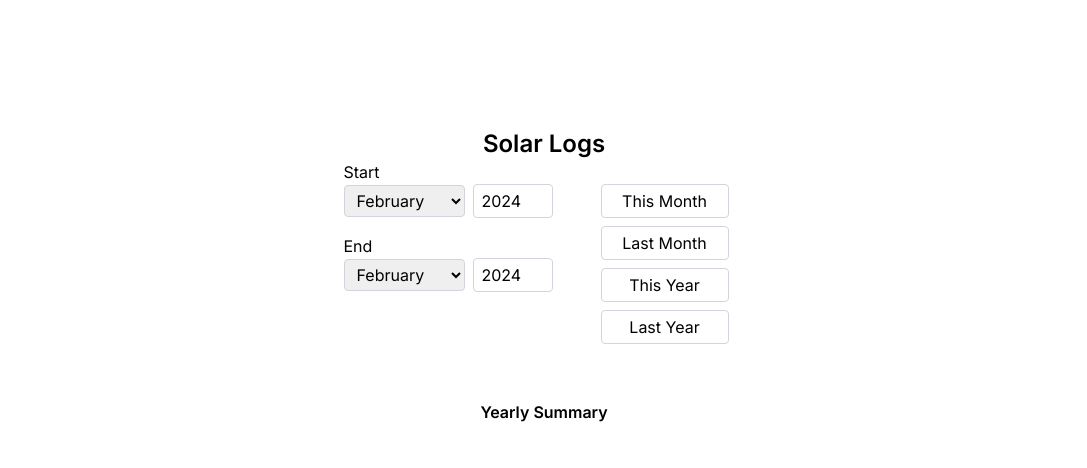
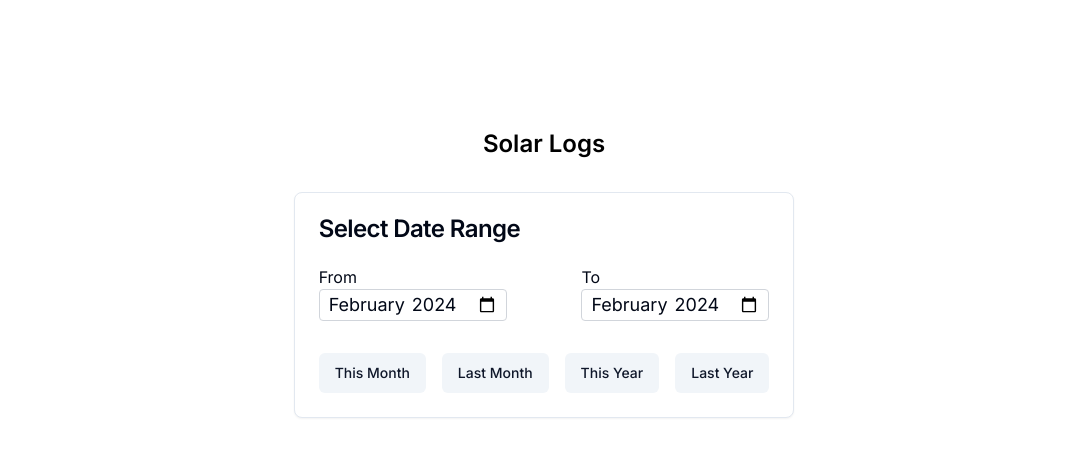
Before and after one commit to nf1973/solar, a Next.js app: page / in a window 1280 px wide. Shown: the top 468 px of the page, without its empty margins (96-1183 px from the left). Built offline with nearby package versions, Linux system fonts and the light colour scheme; no server answers; the database is empty.

Commit message:
improve date range picker

```diff
--- a/components/DateRangePicker.jsx
+++ b/components/DateRangePicker.jsx
@@ -1,4 +1,5 @@
-import React, { useState } from "react";
+import { Card, CardContent, CardHeader, CardTitle } from "@/components/ui/card";
+import { Button } from "@/components/ui/button";
 
 const DateRangePicker = ({
   startYear,
@@ -10,10 +11,6 @@
   endMonth,
   setEndMonth,
 }) => {
-  const handleDateChange = () => {
-    onDateChange(startYear, startMonth, endYear, endMonth);
-  };
-
   const handlePreselection = (range) => {
     const currentDate = new Date();
     let newStartYear = startYear;
@@ -26,12 +23,6 @@
         newStartYear = currentDate.getFullYear() - 1;
         newStartMonth = 1; // January
         newEndYear = currentDate.getFullYear() - 1;
-        newEndMonth = 12; // December
-        break;
-      case "thisYear":
-        newStartYear = currentDate.getFullYear();
-        newStartMonth = 1; // January
-        newEndYear = currentDate.getFullYear();
         newEndMonth = 12; // December
         break;
       case "lastMonth":
@@ -50,7 +41,7 @@
         newEndYear = currentDate.getFullYear();
         newEndMonth = currentDate.getMonth() + 1;
         break;
-      case "yearToDate":
+      case "thisYear":
         newStartYear = currentDate.getFullYear();
         newStartMonth = 1; // January
         newEndYear = currentDate.getFullYear();
@@ -66,106 +57,107 @@
     setEndMonth(newEndMonth);
   };
 
+  const handleStartChange = (e) => {
+    const [year, month] = e.target.value
+      .split("-")
+      .map((value) => parseInt(value));
+    if (!isNaN(year) && !isNaN(month) && year && month) {
+      setStartYear(year);
+      setStartMonth(month);
+    }
+  };
+
+  const handleEndChange = (e) => {
+    const [year, month] = e.target.value
+      .split("-")
+      .map((value) => parseInt(value));
+    if (!isNaN(year) && !isNaN(month) && year && month) {
+      setEndYear(year);
+      setEndMonth(month);
+    }
+  };
+  const currentDate = new Date();
+  const currentYear = currentDate.getFullYear();
+  const currentMonth = currentDate.getMonth() + 1;
+  const minDate = "2018-01";
+  const maxDate = `${currentYear}-${currentMonth.toString().padStart(2, "0")}`;
+
   return (
-    <div className="flex gap-8 ">
-      <div className="flex flex-col items-center  mr-4">
-        <div className="space-x-4 mb-4">
+    <Card className="m-8">
+      <CardHeader>
+        <CardTitle>Select Date Range</CardTitle>
+      </CardHeader>
+      <CardContent>
+        <div className="flex flex-col gap-4">
+          <div className="flex justify-between ">
+            <div>
               <div className="flex flex-col">
-            <label htmlFor="startYear">Start</label>
+                <label htmlFor="startYear">From</label>
                 <div className="flex items-center">
-              <select
-                id="startMonth"
-                value={startMonth}
-                onChange={(e) => setStartMonth(parseInt(e.target.value))}
-                className="border border-gray-300 rounded px-2 py-1 mr-2"
-              >
-                {Array.from({ length: 12 }, (_, i) => (
-                  <option key={i + 1} value={i + 1}>
-                    {new Date(2000, i, 1).toLocaleString("en-US", {
-                      month: "long",
-                    })}
-                  </option>
-                ))}
-              </select>
                   <input
-                type="number"
+                    type="month"
                     id="startYear"
-                value={startYear}
-                onChange={(e) => setStartYear(parseInt(e.target.value))}
-                className="border border-gray-300 rounded px-2 py-1 w-20"
+                    min={minDate}
+                    max={maxDate}
+                    value={`${startYear}-${startMonth
+                      .toString()
+                      .padStart(2, "0")}`}
+                    onChange={handleStartChange}
+                    className="border border-gray-300 rounded px-2 text-lg"
                   />
                 </div>
               </div>
             </div>
             <div className="space-x-4 mb-4">
               <div className="flex flex-col">
-            <label htmlFor="endYear">End</label>
+                <label htmlFor="endYear">To</label>
                 <div className="flex items-center">
-              <select
-                id="endMonth"
-                value={endMonth}
-                onChange={(e) => setEndMonth(parseInt(e.target.value))}
-                className="border border-gray-300 rounded px-2 py-1 mr-2"
-              >
-                {Array.from({ length: 12 }, (_, i) => (
-                  <option key={i + 1} value={i + 1}>
-                    {new Date(2000, i, 1).toLocaleString("en-US", {
-                      month: "long",
-                    })}
-                  </option>
-                ))}
-              </select>
                   <input
-                type="number"
+                    type="month"
                     id="endYear"
-                value={endYear}
-                onChange={(e) => setEndYear(parseInt(e.target.value))}
-                className="border border-gray-300 rounded px-2 py-1 w-20"
+                    min={minDate}
+                    max={maxDate}
+                    value={`${endYear}-${endMonth.toString().padStart(2, "0")}`}
+                    onChange={handleEndChange}
+                    className="border border-gray-300 rounded px-2  text-lg"
                   />
                 </div>
               </div>
             </div>
           </div>
-      <div className="flex flex-col items-center mt-6 mr-4">
-        <button
+          <div className="flex gap-4 items-center">
+            <Button
+              variant="secondary"
               onClick={() => handlePreselection("thisMonth")}
-          className="border border-gray-300 rounded px-4 py-1 mb-2 w-32"
               aria-label="This Month"
             >
               This Month
-        </button>
-        <button
+            </Button>
+            <Button
+              variant="secondary"
               onClick={() => handlePreselection("lastMonth")}
-          className="border border-gray-300 rounded px-4 py-1 mb-2 w-32"
               aria-label="Last Month"
             >
               Last Month
-        </button>
-        <button
+            </Button>
+            <Button
+              variant="secondary"
               onClick={() => handlePreselection("thisYear")}
-          className="border border-gray-300 rounded px-4 py-1 mb-2 w-32"
               aria-label="This Year"
             >
               This Year
-        </button>
-        <button
+            </Button>
+            <Button
+              variant="secondary"
               onClick={() => handlePreselection("lastYear")}
-          className="border border-gray-300 rounded px-4 py-1 mb-2 w-32"
               aria-label="Last Year"
             >
               Last Year
-        </button>
+            </Button>
           </div>
-      {/* <div className="flex flex-col justify-start items-center mt-6">
-        <button
-          onClick={handleDateChange}
-          className="border border-gray-300 rounded px-12 py-2 mb-2 bg-blue-500 text-white hover:bg-blue-600"
-          aria-label="Apply"
-        >
-          Apply
-        </button>
-      </div> */}
         </div>
+      </CardContent>
+    </Card>
   );
 };
 
--- /dev/null
+++ b/components/ui/button.jsx
@@ -0,0 +1,47 @@
+import * as React from "react"
+import { Slot } from "@radix-ui/react-slot"
+import { cva } from "class-variance-authority";
+
+import { cn } from "@/lib/utils"
+
+const buttonVariants = cva(
+  "inline-flex items-center justify-center whitespace-nowrap rounded-md text-sm font-medium ring-offset-background transition-colors focus-visible:outline-none focus-visible:ring-2 focus-visible:ring-ring focus-visible:ring-offset-2 disabled:pointer-events-none disabled:opacity-50",
+  {
+    variants: {
+      variant: {
+        default: "bg-primary text-primary-foreground hover:bg-primary/90",
+        destructive:
+          "bg-destructive text-destructive-foreground hover:bg-destructive/90",
+        outline:
+          "border border-input bg-background hover:bg-accent hover:text-accent-foreground",
+        secondary:
+          "bg-secondary text-secondary-foreground hover:bg-secondary/80",
+        ghost: "hover:bg-accent hover:text-accent-foreground",
+        link: "text-primary underline-offset-4 hover:underline",
+      },
+      size: {
+        default: "h-10 px-4 py-2",
+        sm: "h-9 rounded-md px-3",
+        lg: "h-11 rounded-md px-8",
+        icon: "h-10 w-10",
+      },
+    },
+    defaultVariants: {
+      variant: "default",
+      size: "default",
+    },
+  }
+)
+
+const Button = React.forwardRef(({ className, variant, size, asChild = false, ...props }, ref) => {
+  const Comp = asChild ? Slot : "button"
+  return (
+    (<Comp
+      className={cn(buttonVariants({ variant, size, className }))}
+      ref={ref}
+      {...props} />)
+  );
+})
+Button.displayName = "Button"
+
+export { Button, buttonVariants }
--- /dev/null
+++ b/components/ui/card.jsx
@@ -0,0 +1,50 @@
+import * as React from "react"
+
+import { cn } from "@/lib/utils"
+
+const Card = React.forwardRef(({ className, ...props }, ref) => (
+  <div
+    ref={ref}
+    className={cn("rounded-lg border bg-card text-card-foreground shadow-sm", className)}
+    {...props} />
+))
+Card.displayName = "Card"
+
+const CardHeader = React.forwardRef(({ className, ...props }, ref) => (
+  <div
+    ref={ref}
+    className={cn("flex flex-col space-y-1.5 p-6", className)}
+    {...props} />
+))
+CardHeader.displayName = "CardHeader"
+
+const CardTitle = React.forwardRef(({ className, ...props }, ref) => (
+  <h3
+    ref={ref}
+    className={cn("text-2xl font-semibold leading-none tracking-tight", className)}
+    {...props} />
+))
+CardTitle.displayName = "CardTitle"
+
+const CardDescription = React.forwardRef(({ className, ...props }, ref) => (
+  <p
+    ref={ref}
+    className={cn("text-sm text-muted-foreground", className)}
+    {...props} />
+))
+CardDescription.displayName = "CardDescription"
+
+const CardContent = React.forwardRef(({ className, ...props }, ref) => (
+  <div ref={ref} className={cn("p-6 pt-0", className)} {...props} />
+))
+CardContent.displayName = "CardContent"
+
+const CardFooter = React.forwardRef(({ className, ...props }, ref) => (
+  <div
+    ref={ref}
+    className={cn("flex items-center p-6 pt-0", className)}
+    {...props} />
+))
+CardFooter.displayName = "CardFooter"
+
+export { Card, CardHeader, CardFooter, CardTitle, CardDescription, CardContent }
--- a/package.json
+++ b/package.json
@@ -9,12 +9,14 @@
     "lint": "next lint"
   },
   "dependencies": {
+    "@radix-ui/react-slot": "^1.0.2",
     "class-variance-authority": "^0.7.0",
     "clsx": "^2.1.0",
     "lucide-react": "^0.321.0",
     "mongoose": "^8.1.1",
     "next": "14.1.0",
     "react": "^18",
+    "react-datepicker": "^6.1.0",
     "react-dom": "^18",
     "tailwind-merge": "^2.2.1",
     "tailwindcss-animate": "^1.0.7"
```
Also changed, not shown: 1 other file (tests, documents, lock files or other folders). Lines whose indentation alone changed are shown as unchanged.
